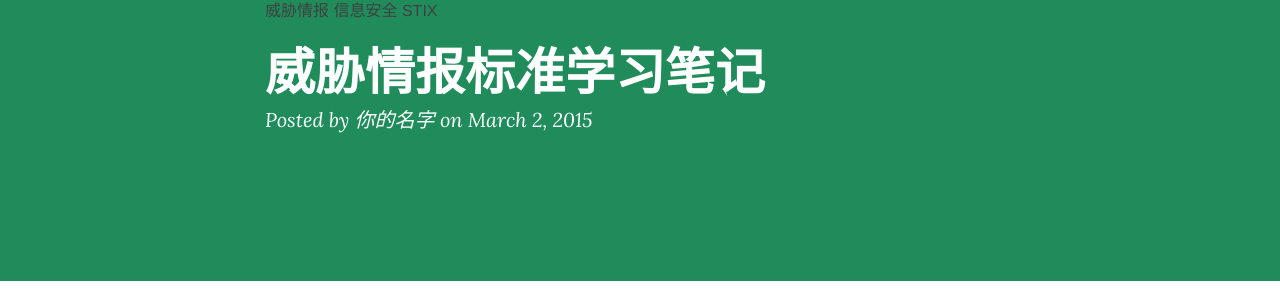
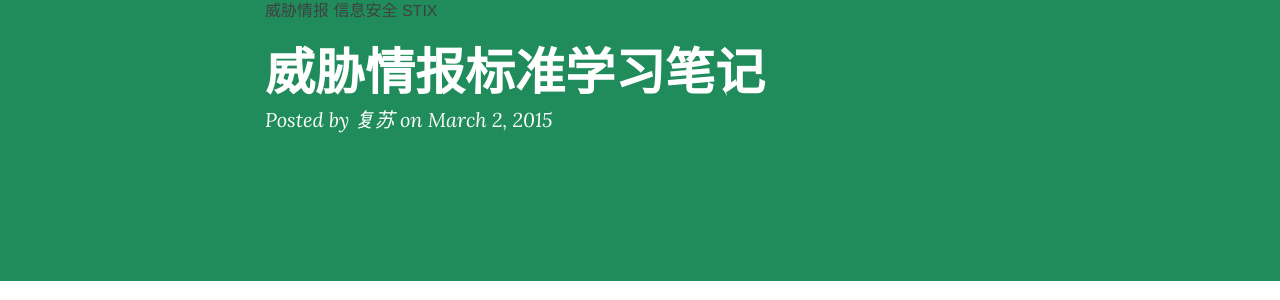
Before and after one commit to lullabypan/lullabypan.github.io, a Jekyll site: the page built from _posts/2015-03-02-how-to-write.md, in a window 1280 px wide. Shown: the part 153-453 px from the top of the page. Built offline with Jekyll 4.4.1, drawn with Linux system fonts in a browser that asks for light colours; nearby versions of some CDN libraries; comment, search, counter and statistics services are not loaded.

Commit message:
Update _config.yml

```diff
--- a/_config.yml
+++ b/_config.yml
@@ -43,7 +43,7 @@ defaults:
       type: "posts"
     values:
       layout: "post"
-      author: "你的名字" # 你的名字
+      author: "复苏" # 你的名字
       header-img: "img/green.jpg" # We don't want posts without a header image, that whould mean white on white
 
 # Comments
```
